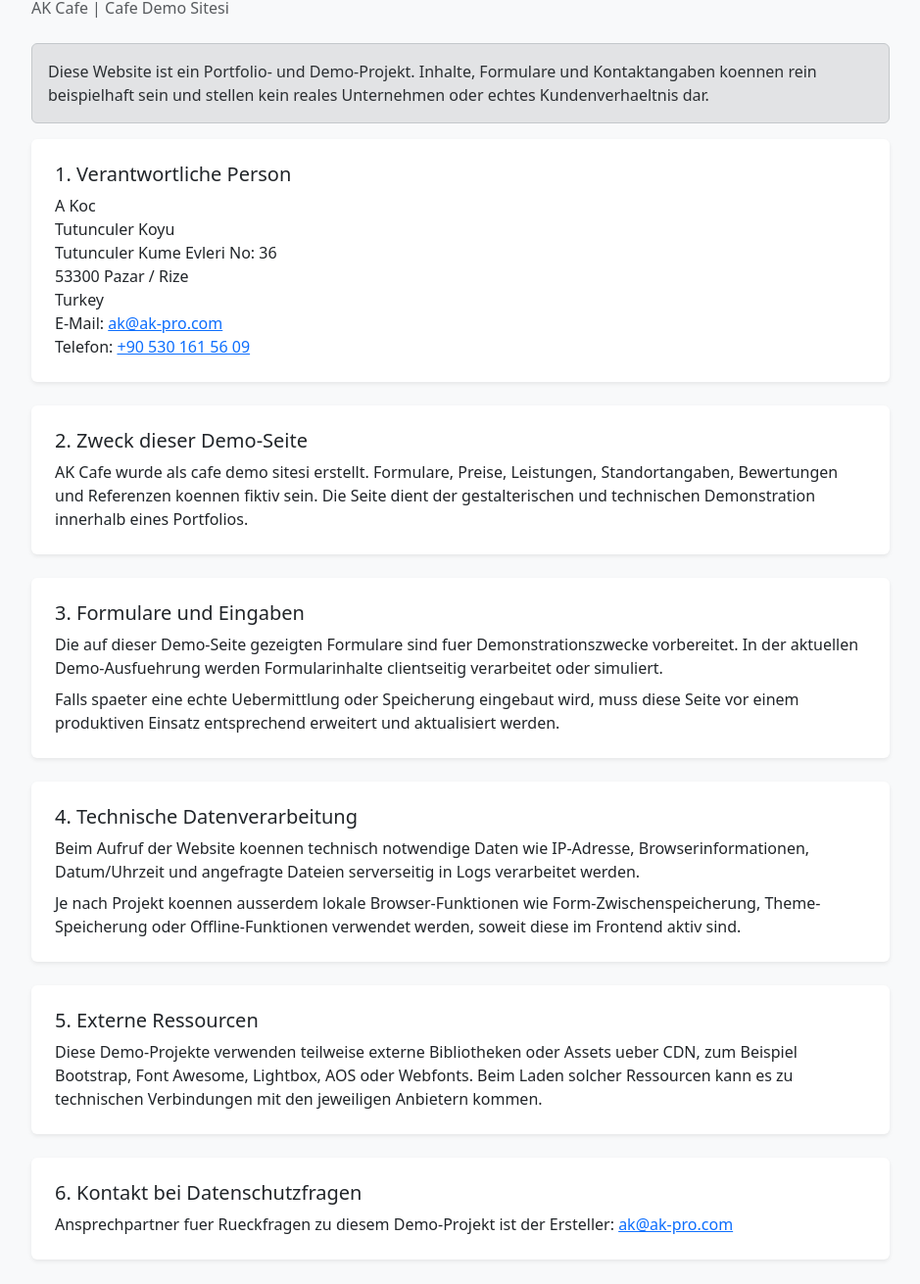
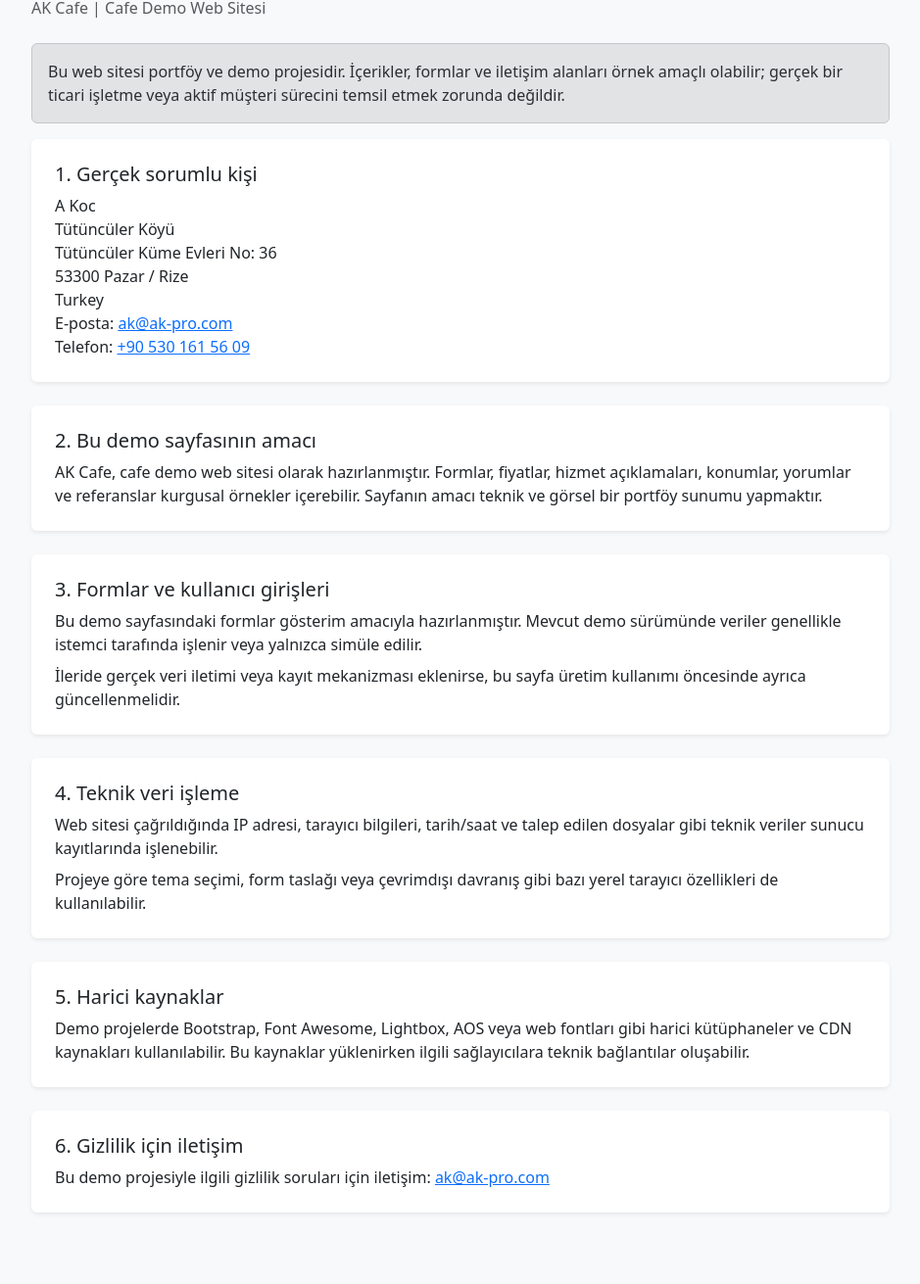
Before and after one commit to ak-hosting/ak-cafe, a website: page datenschutz.html in a window 1280 px wide. Shown: the part 119-1430 px from the top of the page at 98% size, without its empty margins (170-1109 px from the left). After the commit the page ends 1405 px from the top, so only its background shows below. Drawn offline with nearby package versions, Linux system fonts and the light colour scheme.

Commit message:
chore: sync portfolio updates

```diff
--- a/datenschutz.html
+++ b/datenschutz.html
@@ -3,7 +3,7 @@
 <head>
     <meta charset="UTF-8">
     <meta name="viewport" content="width=device-width, initial-scale=1.0">
-    <title>Datenschutz | AK Cafe</title>
+    <title>Gizlilik | AK Cafe</title>
     <meta name="robots" content="noindex, follow">
     <link href="https://cdn.jsdelivr.net/npm/bootstrap@5.3.0/dist/css/bootstrap.min.css" rel="stylesheet">
 </head>
@@ -12,41 +12,90 @@
         <div class="container" style="max-width: 900px;">
             <div class="d-flex flex-column flex-md-row justify-content-between align-items-md-center gap-3 mb-4">
                 <div>
-                    <p class="text-uppercase text-muted small mb-1">Portfolio Demo</p>
-                    <h1 class="h2 mb-1">Datenschutz</h1>
-                    <p class="text-muted mb-0">AK Cafe | Cafe Demo Sitesi</p>
+                    <p class="text-uppercase text-muted small mb-1">Portföy Demo</p>
+                    <h1 class="h2 mb-1">Gizlilik</h1>
+                    <p class="text-muted mb-0">AK Cafe | Cafe Demo Web Sitesi</p>
                 </div>
-                <a class="btn btn-outline-dark" href="index.html">Zurueck zur Startseite</a>
+                <a class="btn btn-outline-dark" href="index.html">Ana sayfaya dön</a>
             </div>
+
             <div class="alert alert-secondary" role="alert">
-                Diese Website ist ein Portfolio- und Demo-Projekt. Inhalte, Formulare und Kontaktangaben koennen rein beispielhaft sein und stellen kein reales Unternehmen oder echtes Kundenverhaeltnis dar.
+                Bu web sitesi portföy ve demo projesidir. İçerikler, formlar ve iletişim alanları örnek amaçlı olabilir;
+                gerçek bir ticari işletme veya aktif müşteri sürecini temsil etmek zorunda değildir.
             </div>
-            <section class="card shadow-sm border-0 mb-4"><div class="card-body p-4">
-                <h2 class="h5">1. Verantwortliche Person</h2>
-                <p class="mb-0">A Koc<br>Tutunculer Koyu<br>Tutunculer Kume Evleri No: 36<br>53300 Pazar / Rize<br>Turkey<br>E-Mail: <a href="mailto:ak@ak-pro.com">ak@ak-pro.com</a><br>Telefon: <a href="tel:+905301615609">+90 530 161 56 09</a></p>
-            </div></section>
-            <section class="card shadow-sm border-0 mb-4"><div class="card-body p-4">
-                <h2 class="h5">2. Zweck dieser Demo-Seite</h2>
-                <p class="mb-0">AK Cafe wurde als cafe demo sitesi erstellt. Formulare, Preise, Leistungen, Standortangaben, Bewertungen und Referenzen koennen fiktiv sein. Die Seite dient der gestalterischen und technischen Demonstration innerhalb eines Portfolios.</p>
-            </div></section>
-            <section class="card shadow-sm border-0 mb-4"><div class="card-body p-4">
-                <h2 class="h5">3. Formulare und Eingaben</h2>
-                <p class="mb-2">Die auf dieser Demo-Seite gezeigten Formulare sind fuer Demonstrationszwecke vorbereitet. In der aktuellen Demo-Ausfuehrung werden Formularinhalte clientseitig verarbeitet oder simuliert.</p>
-                <p class="mb-0">Falls spaeter eine echte Uebermittlung oder Speicherung eingebaut wird, muss diese Seite vor einem produktiven Einsatz entsprechend erweitert und aktualisiert werden.</p>
-            </div></section>
-            <section class="card shadow-sm border-0 mb-4"><div class="card-body p-4">
-                <h2 class="h5">4. Technische Datenverarbeitung</h2>
-                <p class="mb-2">Beim Aufruf der Website koennen technisch notwendige Daten wie IP-Adresse, Browserinformationen, Datum/Uhrzeit und angefragte Dateien serverseitig in Logs verarbeitet werden.</p>
-                <p class="mb-0">Je nach Projekt koennen ausserdem lokale Browser-Funktionen wie Form-Zwischenspeicherung, Theme-Speicherung oder Offline-Funktionen verwendet werden, soweit diese im Frontend aktiv sind.</p>
-            </div></section>
-            <section class="card shadow-sm border-0 mb-4"><div class="card-body p-4">
-                <h2 class="h5">5. Externe Ressourcen</h2>
-                <p class="mb-0">Diese Demo-Projekte verwenden teilweise externe Bibliotheken oder Assets ueber CDN, zum Beispiel Bootstrap, Font Awesome, Lightbox, AOS oder Webfonts. Beim Laden solcher Ressourcen kann es zu technischen Verbindungen mit den jeweiligen Anbietern kommen.</p>
-            </div></section>
-            <section class="card shadow-sm border-0"><div class="card-body p-4">
-                <h2 class="h5">6. Kontakt bei Datenschutzfragen</h2>
-                <p class="mb-0">Ansprechpartner fuer Rueckfragen zu diesem Demo-Projekt ist der Ersteller: <a href="mailto:ak@ak-pro.com">ak@ak-pro.com</a></p>
-            </div></section>
+
+            <section class="card shadow-sm border-0 mb-4">
+                <div class="card-body p-4">
+                    <h2 class="h5">1. Gerçek sorumlu kişi</h2>
+                    <p class="mb-0">
+                        A Koc<br>
+                        Tütüncüler Köyü<br>
+                        Tütüncüler Küme Evleri No: 36<br>
+                        53300 Pazar / Rize<br>
+                        Turkey<br>
+                        E-posta: <a href="mailto:ak@ak-pro.com">ak@ak-pro.com</a><br>
+                        Telefon: <a href="tel:+905301615609">+90 530 161 56 09</a>
+                    </p>
+                </div>
+            </section>
+
+            <section class="card shadow-sm border-0 mb-4">
+                <div class="card-body p-4">
+                    <h2 class="h5">2. Bu demo sayfasının amacı</h2>
+                    <p class="mb-0">
+                        AK Cafe, cafe demo web sitesi olarak hazırlanmıştır. Formlar, fiyatlar, hizmet açıklamaları,
+                        konumlar, yorumlar ve referanslar kurgusal örnekler içerebilir. Sayfanın amacı teknik ve görsel
+                        bir portföy sunumu yapmaktır.
+                    </p>
+                </div>
+            </section>
+
+            <section class="card shadow-sm border-0 mb-4">
+                <div class="card-body p-4">
+                    <h2 class="h5">3. Formlar ve kullanıcı girişleri</h2>
+                    <p class="mb-2">
+                        Bu demo sayfasındaki formlar gösterim amacıyla hazırlanmıştır. Mevcut demo sürümünde veriler
+                        genellikle istemci tarafında işlenir veya yalnızca simüle edilir.
+                    </p>
+                    <p class="mb-0">
+                        İleride gerçek veri iletimi veya kayıt mekanizması eklenirse, bu sayfa üretim kullanımı öncesinde
+                        ayrıca güncellenmelidir.
+                    </p>
+                </div>
+            </section>
+
+            <section class="card shadow-sm border-0 mb-4">
+                <div class="card-body p-4">
+                    <h2 class="h5">4. Teknik veri işleme</h2>
+                    <p class="mb-2">
+                        Web sitesi çağrıldığında IP adresi, tarayıcı bilgileri, tarih/saat ve talep edilen dosyalar gibi
+                        teknik veriler sunucu kayıtlarında işlenebilir.
+                    </p>
+                    <p class="mb-0">
+                        Projeye göre tema seçimi, form taslağı veya çevrimdışı davranış gibi bazı yerel tarayıcı
+                        özellikleri de kullanılabilir.
+                    </p>
+                </div>
+            </section>
+
+            <section class="card shadow-sm border-0 mb-4">
+                <div class="card-body p-4">
+                    <h2 class="h5">5. Harici kaynaklar</h2>
+                    <p class="mb-0">
+                        Demo projelerde Bootstrap, Font Awesome, Lightbox, AOS veya web fontları gibi harici kütüphaneler
+                        ve CDN kaynakları kullanılabilir. Bu kaynaklar yüklenirken ilgili sağlayıcılara teknik bağlantılar oluşabilir.
+                    </p>
+                </div>
+            </section>
+
+            <section class="card shadow-sm border-0">
+                <div class="card-body p-4">
+                    <h2 class="h5">6. Gizlilik için iletişim</h2>
+                    <p class="mb-0">
+                        Bu demo projesiyle ilgili gizlilik soruları için iletişim: <a href="mailto:ak@ak-pro.com">ak@ak-pro.com</a>
+                    </p>
+                </div>
+            </section>
         </div>
     </main>
 </body>
```
Also changed, not shown: impressum.html (+50 -25 lines), index.html (+17 -14 lines), robots.txt (+0 -17 lines), sitemap.xml (+15 -12 lines), assets/images/favicon.svg (added), assets/images/og-image.svg (added).
